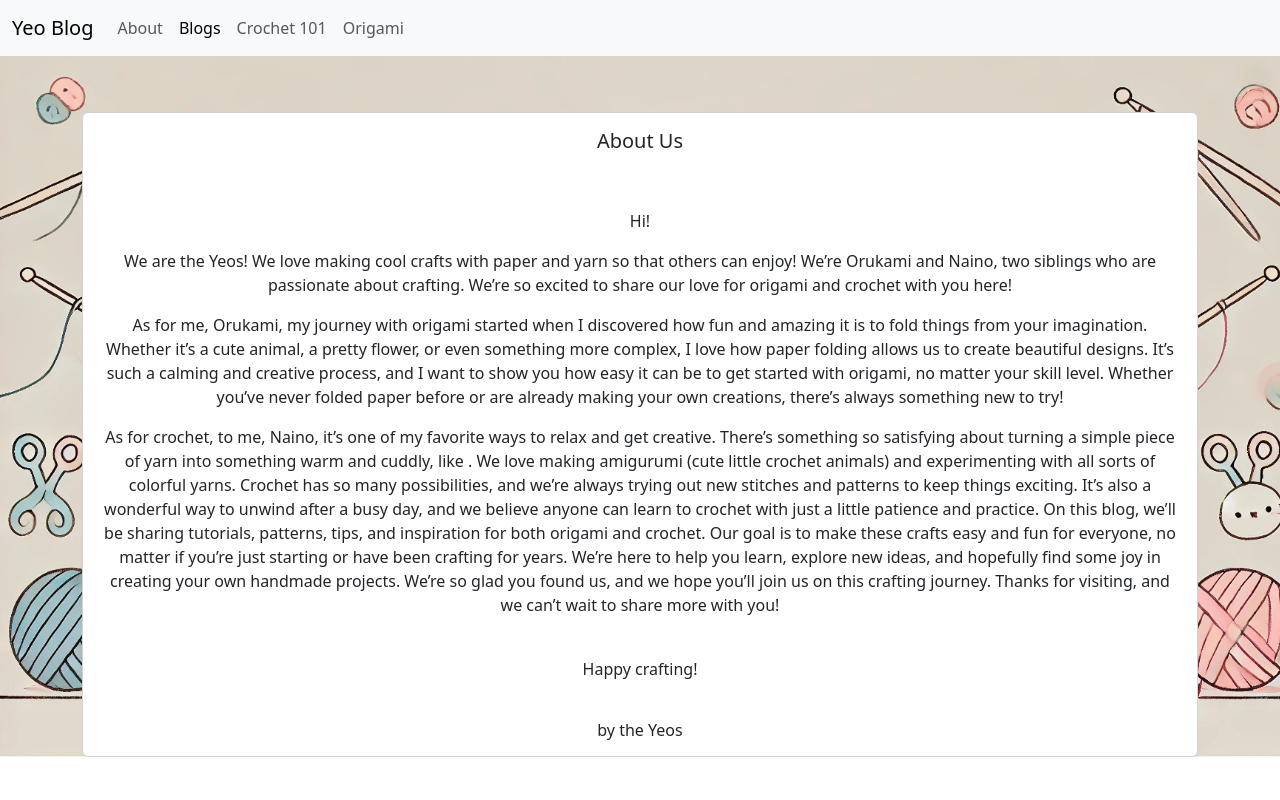
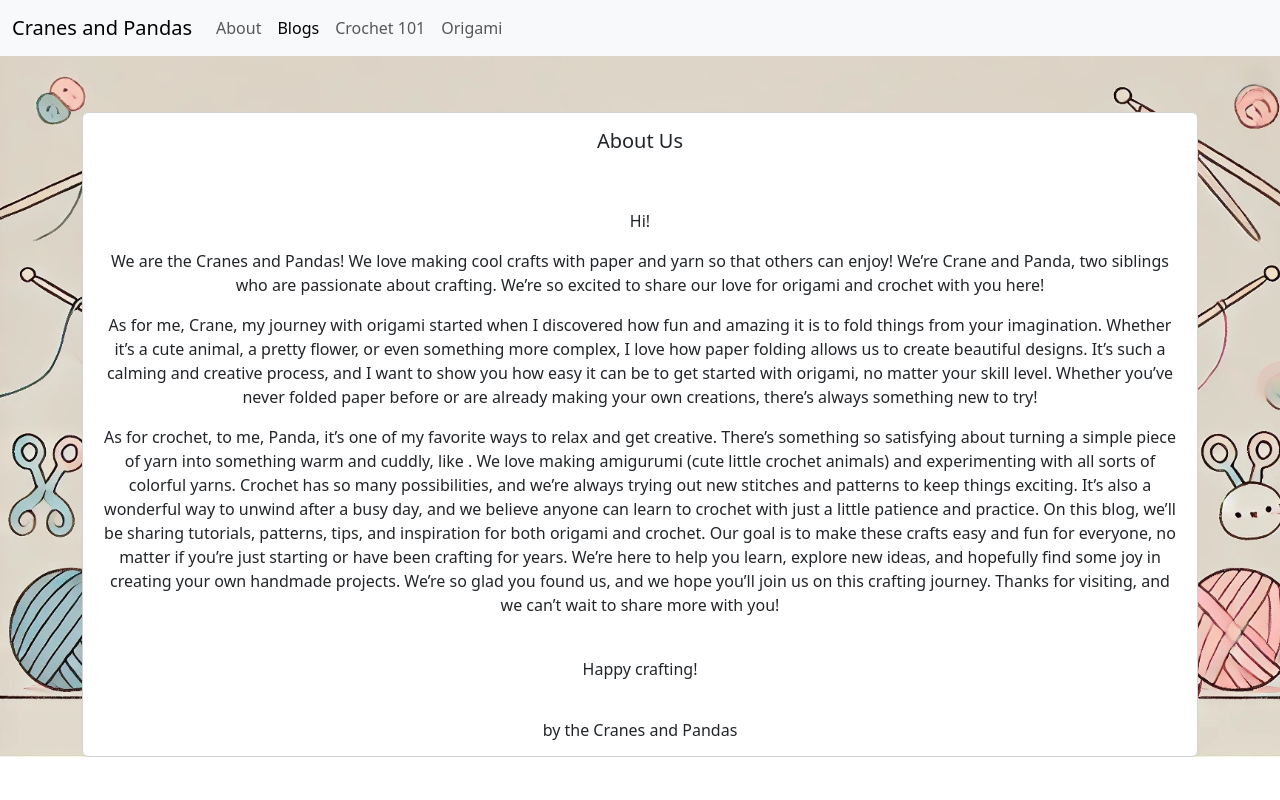
Before and after one commit to naino0316/my-blog, a Flask app: page /about in a window 1280 px wide. Run offline with Flask 3, Linux system fonts and the light colour scheme.

Commit message:
Changed some stuff:

```diff
--- a/templates/aboutme.html
+++ b/templates/aboutme.html
@@ -12,7 +12,7 @@
 <body >
   <nav class="navbar navbar-expand-lg bg-body-tertiary">
     <div class="container-fluid">
-      <a class="navbar-brand" href="{{url_for('homepage')}}">Yeo Blog</a>
+      <a class="navbar-brand" href="{{url_for('homepage')}}">Cranes and Pandas</a>
       <button class="navbar-toggler" type="button" data-bs-toggle="collapse" data-bs-target="#navbarSupportedContent" aria-controls="navbarSupportedContent" aria-expanded="false" aria-label="Toggle navigation">
         <span class="navbar-toggler-icon"></span>
       </button>
@@ -48,15 +48,15 @@
                         <br>
                         <br>
                         <p class="card-text">Hi!</p>
-                        <p class="card-text">We are the Yeos! We love making cool crafts with paper and yarn so that others can enjoy! We’re Orukami and Naino, two siblings who are passionate about crafting. We’re so excited to share our love for origami and crochet with you here! </p>
+                        <p class="card-text">We are the Cranes and Pandas! We love making cool crafts with paper and yarn so that others can enjoy! We’re Crane and Panda, two siblings who are passionate about crafting. We’re so excited to share our love for origami and crochet with you here! </p>
 <!--                        <br>-->
-                        <p class="card-text">As for me, Orukami, my journey with origami started when I discovered how fun and amazing it is to fold things from your imagination. Whether it’s a cute animal, a pretty flower, or even something more complex, I love how paper folding allows us to create beautiful designs. It’s such a calming and creative process, and I want to show you how easy it can be to get started with origami, no matter your skill level. Whether you’ve never folded paper before or are already making your own creations, there’s always something new to try!</p>
+                        <p class="card-text">As for me, Crane, my journey with origami started when I discovered how fun and amazing it is to fold things from your imagination. Whether it’s a cute animal, a pretty flower, or even something more complex, I love how paper folding allows us to create beautiful designs. It’s such a calming and creative process, and I want to show you how easy it can be to get started with origami, no matter your skill level. Whether you’ve never folded paper before or are already making your own creations, there’s always something new to try!</p>
 <!--                        <br>-->
-                        <p class="card-text"> As for crochet, to me, Naino, it’s one of my favorite ways to relax and get creative. There’s something so satisfying about turning a simple piece of yarn into something warm and cuddly, like . We love making amigurumi (cute little crochet animals) and experimenting with all sorts of colorful yarns. Crochet has so many possibilities, and we’re always trying out new stitches and patterns to keep things exciting. It’s also a wonderful way to unwind after a busy day, and we believe anyone can learn to crochet with just a little patience and practice. On this blog, we’ll be sharing tutorials, patterns, tips, and inspiration for both origami and crochet. Our goal is to make these crafts easy and fun for everyone, no matter if you’re just starting or have been crafting for years. We’re here to help you learn, explore new ideas, and hopefully find some joy in creating your own handmade projects. We’re so glad you found us, and we hope you’ll join us on this crafting journey. Thanks for visiting, and we can’t wait to share more with you!</p>
+                        <p class="card-text"> As for crochet, to me, Panda, it’s one of my favorite ways to relax and get creative. There’s something so satisfying about turning a simple piece of yarn into something warm and cuddly, like . We love making amigurumi (cute little crochet animals) and experimenting with all sorts of colorful yarns. Crochet has so many possibilities, and we’re always trying out new stitches and patterns to keep things exciting. It’s also a wonderful way to unwind after a busy day, and we believe anyone can learn to crochet with just a little patience and practice. On this blog, we’ll be sharing tutorials, patterns, tips, and inspiration for both origami and crochet. Our goal is to make these crafts easy and fun for everyone, no matter if you’re just starting or have been crafting for years. We’re here to help you learn, explore new ideas, and hopefully find some joy in creating your own handmade projects. We’re so glad you found us, and we hope you’ll join us on this crafting journey. Thanks for visiting, and we can’t wait to share more with you!</p>
                         <br>
                         <p class="card-text">Happy crafting!</p>
                         <br>
-                        <h6 class="card-text">by the Yeos</h6>
+                        <h6 class="card-text">by the Cranes and Pandas</h6>
                     </div>
 <!--                </div>--> </div>
             </div>
--- a/templates/blog_post.html
+++ b/templates/blog_post.html
@@ -10,7 +10,7 @@
 <body>
   <nav class="navbar navbar-expand-lg bg-body-tertiary">
     <div class="container-fluid">
-      <a class="navbar-brand" href="{{url_for('homepage')}}">Yeo Blog</a>
+      <a class="navbar-brand" href="{{url_for('homepage')}}">Cranes and Pandas</a>
       <button class="navbar-toggler" type="button" data-bs-toggle="collapse" data-bs-target="#navbarSupportedContent" aria-controls="navbarSupportedContent" aria-expanded="false" aria-label="Toggle navigation">
         <span class="navbar-toggler-icon"></span>
       </button>
--- a/templates/blogs.html
+++ b/templates/blogs.html
@@ -10,7 +10,7 @@
 <body>
   <nav class="navbar navbar-expand-lg bg-body-tertiary">
     <div class="container-fluid">
-      <a class="navbar-brand" href="{{url_for('homepage')}}">Yeo Blog</a>
+      <a class="navbar-brand" href="{{url_for('homepage')}}">Cranes and Pandas</a>
       <button class="navbar-toggler" type="button" data-bs-toggle="collapse" data-bs-target="#navbarSupportedContent" aria-controls="navbarSupportedContent" aria-expanded="false" aria-label="Toggle navigation">
         <span class="navbar-toggler-icon"></span>
       </button>
--- a/templates/crochet_101.html
+++ b/templates/crochet_101.html
@@ -12,7 +12,7 @@
 <body>
    <nav class="navbar navbar-expand-lg bg-body-tertiary">
       <div class="container-fluid">
-        <a class="navbar-brand" href="{{url_for('homepage')}}">Yeo Blog</a>
+        <a class="navbar-brand" href="{{url_for('homepage')}}">Cranes and Pandas</a>
         <button class="navbar-toggler" type="button" data-bs-toggle="collapse" data-bs-target="#navbarSupportedContent" aria-controls="navbarSupportedContent" aria-expanded="false" aria-label="Toggle navigation">
           <span class="navbar-toggler-icon"></span>
         </button>
--- a/templates/home.html
+++ b/templates/home.html
@@ -9,7 +9,7 @@
 <body>
     <nav class="navbar navbar-expand-lg bg-body-tertiary">
         <div class="container-fluid">
-            <a class="navbar-brand" href="{{url_for('homepage')}}">Yeo Blog</a>
+            <a class="navbar-brand" href="{{url_for('homepage')}}">Cranes and Pandas</a>
             <button class="navbar-toggler" type="button" data-bs-toggle="collapse" data-bs-target="#navbarSupportedContent" aria-controls="navbarSupportedContent" aria-expanded="false" aria-label="Toggle navigation">
             <span class="navbar-toggler-icon"></span>
             </button>
@@ -34,7 +34,7 @@
         </nav>
 
         <main class="cover">
-          <h1>Welcome to the Yeo Blog</h1>
+          <h1>Welcome to the Cranes and Pandas</h1>
           <p class="lead">Here you will find <a href="{{ url_for('blogs') }}"><b>Blogs</b></a> with free amigurumi crochet patterns and even a short <a href="{{ url_for('crochet_101') }}"><b>Crochet 101</b></a> course to get you started on your crocheting journey. Happy crafting!</p>
         </main>
 
--- a/templates/lesson.html
+++ b/templates/lesson.html
@@ -13,7 +13,7 @@
 <body>
   <nav class="navbar navbar-expand-lg bg-body-tertiary">
     <div class="container-fluid">
-      <a class="navbar-brand" href="{{url_for('homepage')}}">Yeo Blog</a>
+      <a class="navbar-brand" href="{{url_for('homepage')}}">Cranes and Pandas</a>
       <button class="navbar-toggler" type="button" data-bs-toggle="collapse" data-bs-target="#navbarSupportedContent" aria-controls="navbarSupportedContent" aria-expanded="false" aria-label="Toggle navigation">
         <span class="navbar-toggler-icon"></span>
       </button>
--- a/templates/origami.html
+++ b/templates/origami.html
@@ -12,7 +12,7 @@
 <body >
   <nav class="navbar navbar-expand-lg bg-body-tertiary">
     <div class="container-fluid">
-      <a class="navbar-brand" href="{{url_for('homepage')}}">Yeo Blog</a>
+      <a class="navbar-brand" href="{{url_for('homepage')}}">Cranes and Pandas</a>
       <button class="navbar-toggler" type="button" data-bs-toggle="collapse" data-bs-target="#navbarSupportedContent" aria-controls="navbarSupportedContent" aria-expanded="false" aria-label="Toggle navigation">
         <span class="navbar-toggler-icon"></span>
       </button>
@@ -36,7 +36,7 @@
   </nav>
      <h5>Hi you all!</h5>
     <p>Sorry, nothing is here yet. However, most likely I will post my projects, crease patterns, and maybe even video instructions and diagrams! Sorry for the inconvenience! </p>
-    <p>by Orukami Yeo</p>
+    <p>by Crane</p>
      <script src="https://cdn.jsdelivr.net/npm/bootstrap@5.3.3/dist/js/bootstrap.bundle.min.js" integrity="sha384-YvpcrYf0tY3lHB60NNkmXc5s9fDVZLESaAA55NDzOxhy9GkcIdslK1eN7N6jIeHz" crossorigin="anonymous"></script>
 </body>
 </html>
```
Also changed, not shown: 1 other file.
